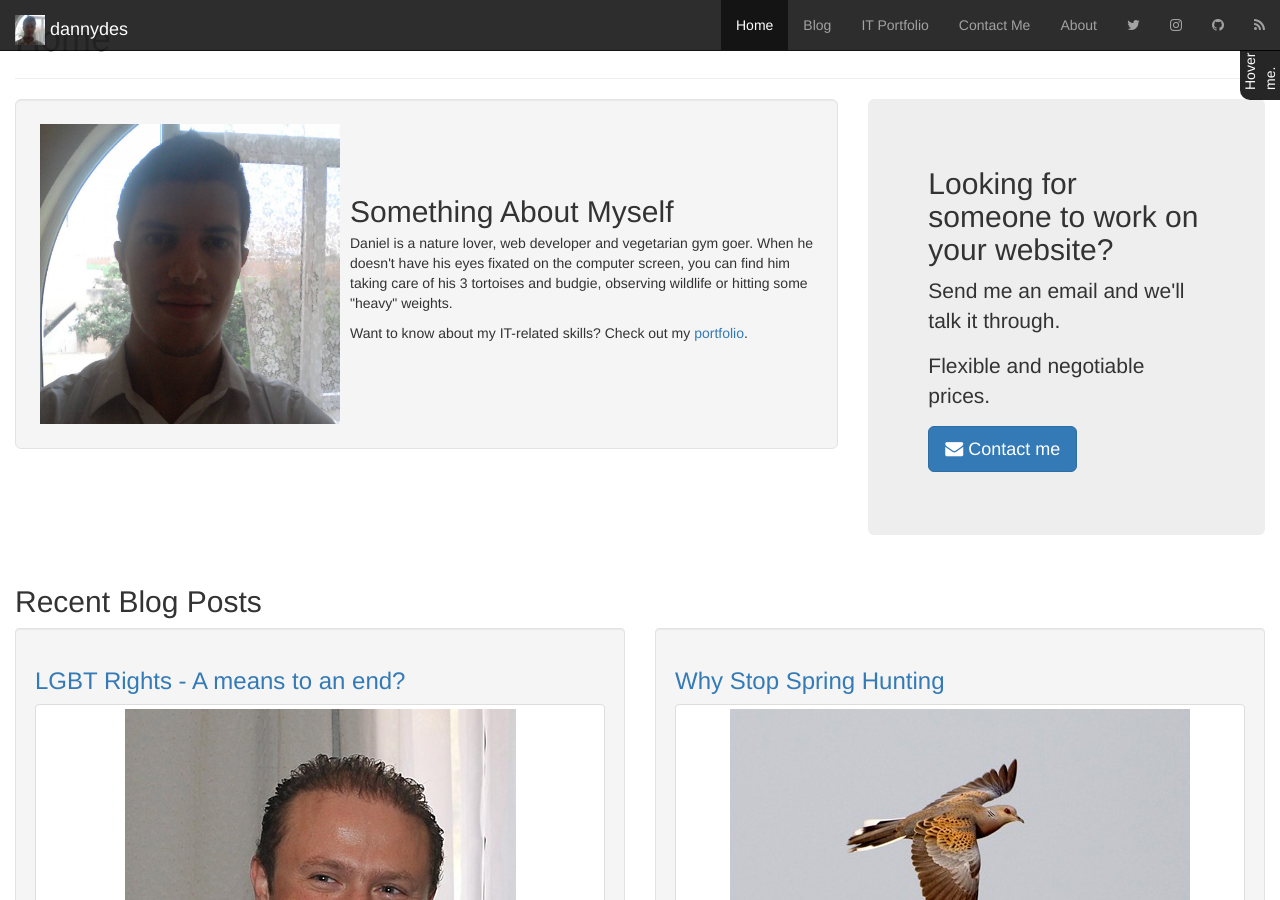
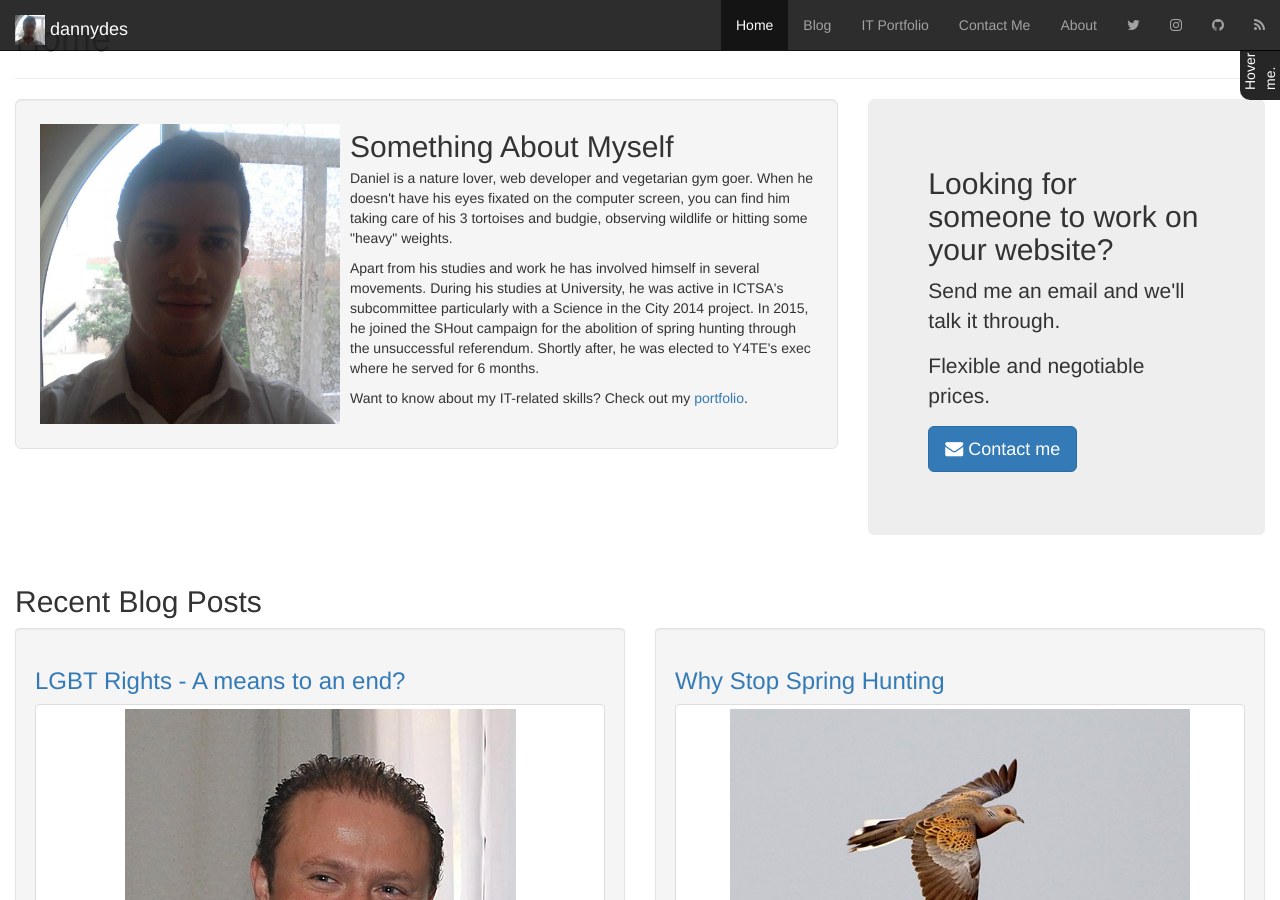
Before and after one commit to dannydes/dannydes.github.io, a Jekyll site: the page built from index.html, in a window 1280 px wide and 900 px high, scrolled down 591 px. Built offline with Jekyll 4.4.1, drawn with Linux system fonts in a browser that asks for light colours; nearby versions of some CDN libraries; comment, search, counter and statistics services are not loaded.

Commit message:
paragraph on voluntary activism

```diff
--- a/about/index.html
+++ b/about/index.html
@@ -19,11 +19,6 @@ scripts: ['about']
 		<a href="http://fontawesome.io/" target="_blank">Font Awesome</a>.
 	</p>
 	<a class="btn btn-primary" href="https://github.com/dannydes/dannydes.github.io" target="_blank" role="button"><i class="fa fa-github"></i> View source</a>
-</div>
-
-<div class="well">
-	<p>Want to find out how I gave something back over the years?</p>
-	<a class="btn btn-primary" href="activism" role="button">Check out my voluntary activism</a>
 </div>
 
 <div class="well">
--- a/index.html
+++ b/index.html
@@ -15,6 +15,9 @@ image: danieldesira.jpg
 				<h2 class="media-heading">Something About Myself</h2>
 				<p>Daniel is a nature lover, web developer and vegetarian gym goer. When he doesn't have his eyes fixated on the computer screen, you can find him
 				taking care of his 3 tortoises and budgie, observing wildlife or hitting some "heavy" weights.</p>
+				<p>Apart from his studies and work he has involved himself in several movements. During his studies at University, he was active in ICTSA's
+				subcommittee particularly with a Science in the City 2014 project. In 2015, he joined the SHout campaign for the abolition of spring hunting through
+				the unsuccessful referendum. Shortly after, he was elected to Y4TE's exec where he served for 6 months.</p>
 				<p>Want to know about my IT-related skills? Check out my <a href="portfolio">portfolio</a>.
 			</div>
 		</div>
```
Also changed, not shown: about/activism/index.html (deleted, +0 -11 lines).
